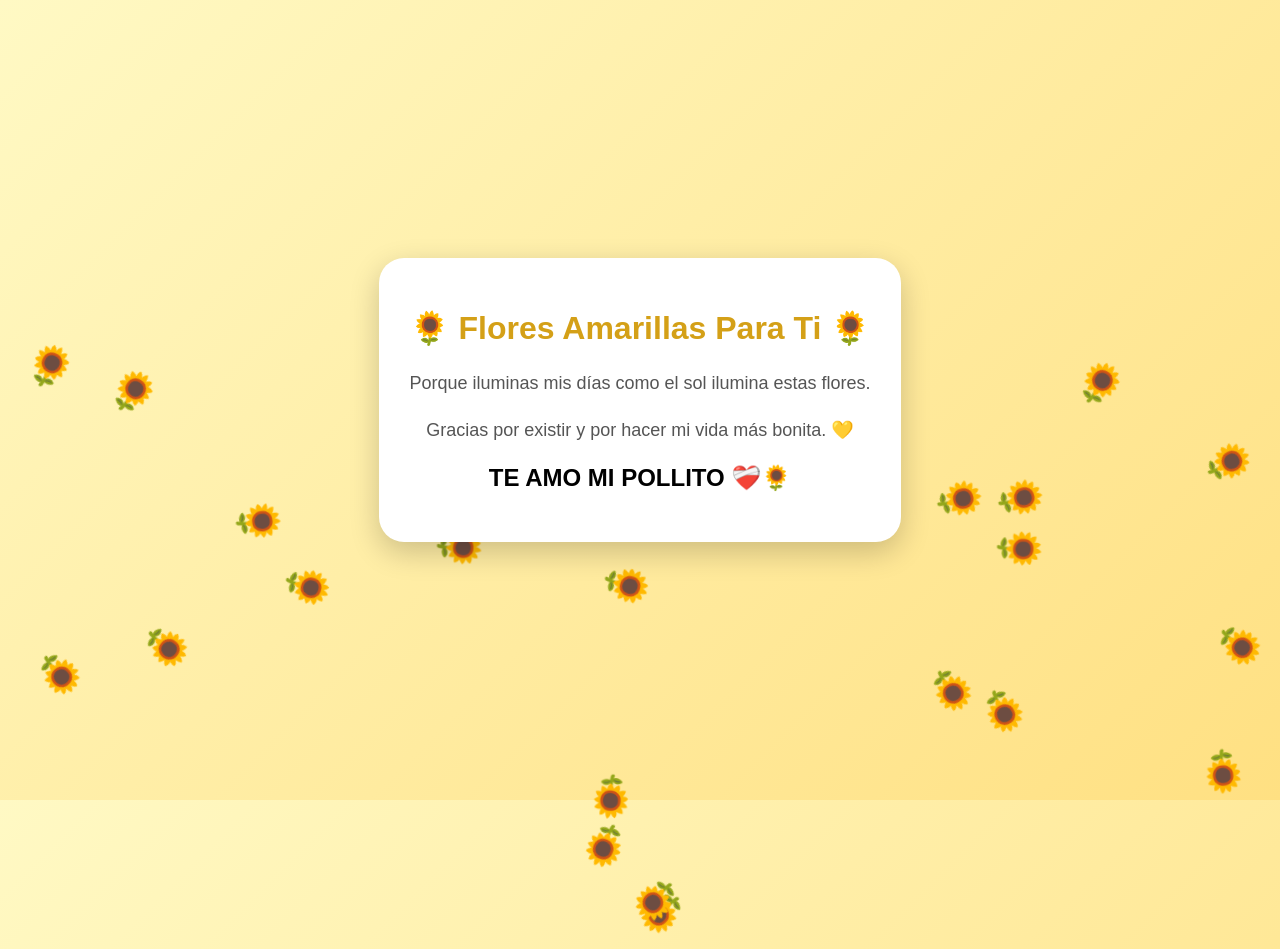
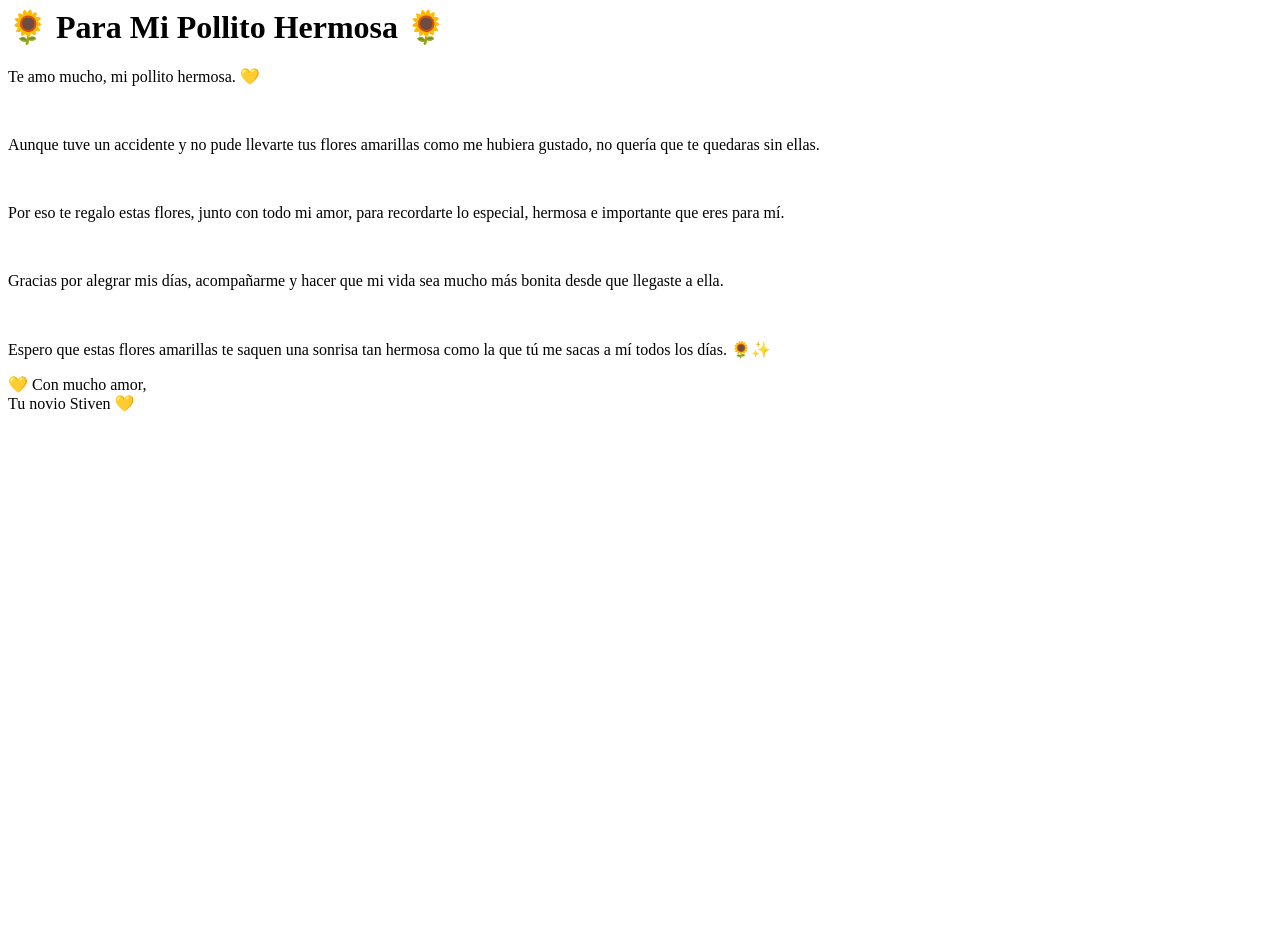
Before and after one commit to Sttiveen/Te-Amo-, a plain HTML site: page index.html in a window 1280 px wide. Shown: the top 949 px of the page. After the commit the page ends 800 px from the top, so only its background shows below. Drawn offline with Linux system fonts and the light colour scheme.

Commit message:
Actualizar index.html

```diff
--- a/index.html
+++ b/index.html
@@ -1,87 +1,40 @@
-<!DOCTYPE html>
-<html lang="es">
-<head>
-<meta charset="UTF-8">
-<meta name="viewport" content="width=device-width, initial-scale=1.0">
-<title>Para Ti 🌻</title>
-
-<style>
-body{
-    margin:0;
-    min-height:100vh;
-    display:flex;
-    justify-content:center;
-    align-items:center;
-    background:linear-gradient(135deg,#fff9c4,#ffe082);
-    font-family:Arial,sans-serif;
-    overflow:hidden;
-}
-
-.card{
-    background:white;
-    padding:30px;
-    border-radius:25px;
-    text-align:center;
-    max-width:500px;
-    box-shadow:0 10px 30px rgba(0,0,0,.2);
-    z-index:2;
-}
-
-h1{
-    color:#d4a017;
-}
-
-p{
-    color:#555;
-    font-size:18px;
-    line-height:1.6;
-}
-
-.flower{
-    position:absolute;
-    font-size:40px;
-    animation:fall linear infinite;
-}
-
-@keyframes fall{
-    from{
-        transform:translateY(-100px) rotate(0deg);
-    }
-    to{
-        transform:translateY(110vh) rotate(360deg);
-    }
-}
-</style>
-</head>
-<body>
-
 <div class="card">
-    <h1>🌻 Flores Amarillas Para Ti 🌻</h1>
+    <h1>🌻 Para Mi Pollito Hermosa 🌻</h1>
 
     <p>
-        Porque iluminas mis días como el sol ilumina estas flores.
+        Te amo mucho, mi pollito hermosa. 💛
     </p>
 
+    <br>
+
     <p>
-        Gracias por existir y por hacer mi vida más bonita. 💛
+        Aunque tuve un accidente y no pude llevarte tus flores amarillas
+        como me hubiera gustado, no quería que te quedaras sin ellas.
     </p>
 
-    <h2>TE AMO MI POLLITO ❤️‍🩹🌻
+    <br>
 
-    </h2>
+    <p>
+        Por eso te regalo estas flores, junto con todo mi amor,
+        para recordarte lo especial, hermosa e importante que eres para mí.
+    </p>
+
+    <br>
+
+    <p>
+        Gracias por alegrar mis días, acompañarme y hacer que mi vida
+        sea mucho más bonita desde que llegaste a ella.
+    </p>
+
+    <br>
+
+    <p>
+        Espero que estas flores amarillas te saquen una sonrisa tan hermosa
+        como la que tú me sacas a mí todos los días. 🌻✨
+    </p>
+
+    <div class="signature">
+        💛 Con mucho amor,<br>
+        Tu novio Stiven 💛
+    </div>
 </div>
-
-<script>
-for(let i=0;i<30;i++){
-    let flower=document.createElement("div");
-    flower.className="flower";
-    flower.innerHTML="🌻";
-    flower.style.left=Math.random()*100+"vw";
-    flower.style.animationDuration=(5+Math.random()*10)+"s";
-    flower.style.animationDelay=Math.random()*5+"s";
-    document.body.appendChild(flower);
-}
-</script>
-
-</body>
-</html>
```
